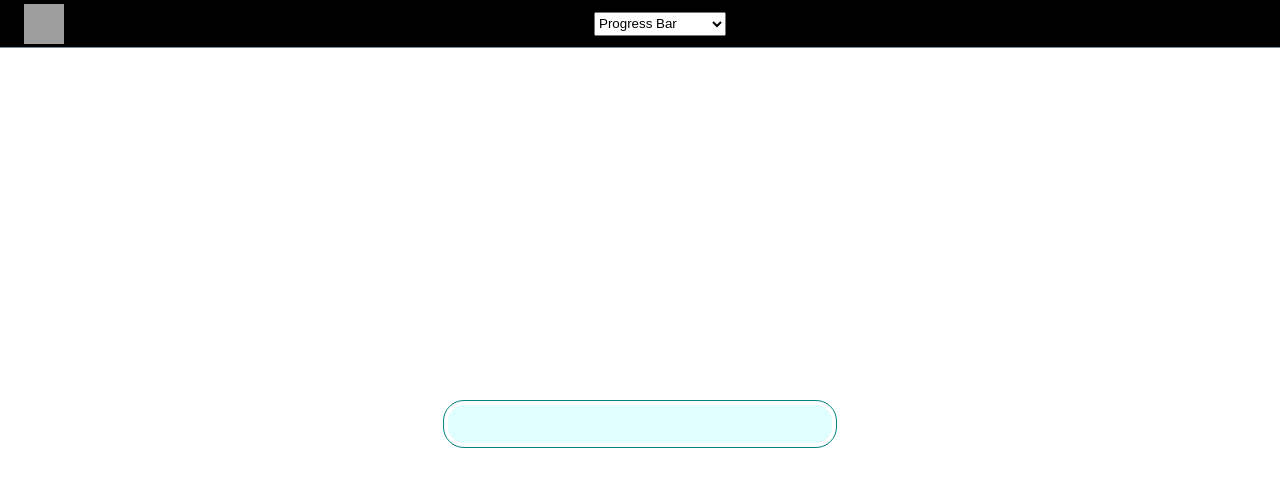
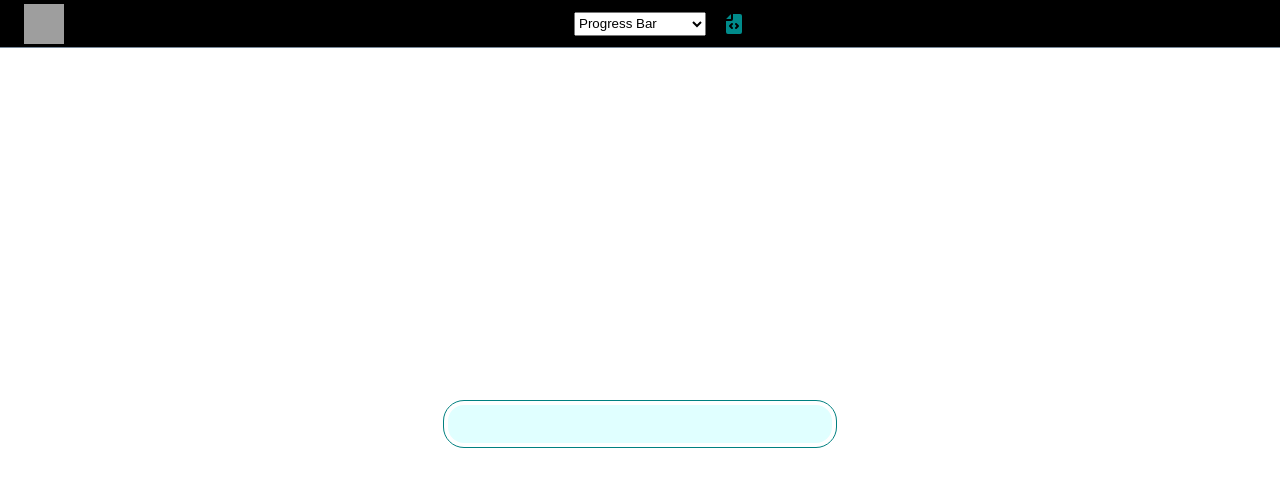
Before and after one commit to sridhar-nallasamy/some-fe-learnings, a React (Vite) app: page /progressBar in a window 1280 px wide. Shown: the top 486 px of the page. Built offline with nearby package versions, Linux system fonts and the light colour scheme; grey boxes are pictures that could not be loaded.

Commit message:
nav corrections

```diff
--- a/index.html
+++ b/index.html
@@ -4,7 +4,7 @@
     <meta charset="UTF-8" />
     <link rel="icon" type="image/x-icon" href="/favicon.ico" />
     <meta name="viewport" content="width=device-width, initial-scale=1.0" />
-    <title>FE Learnings 🚀</title>
+    <title>FE Stuffs 🚀</title>
     <style>
       * {
         margin: 0;
--- /dev/null
+++ b/src/assets/fileCodeIcon.tsx
@@ -0,0 +1,20 @@
+const FileCodeIcon = (props: React.SVGAttributes<SVGElement>) => {
+  return (
+    <svg
+      aria-hidden='true'
+      xmlns='http://www.w3.org/2000/svg'
+      width='24'
+      height='24'
+      viewBox='0 0 24 24'
+      {...props}
+    >
+      <path
+        fill-rule='evenodd'
+        d='M9 2.221V7H4.221a2 2 0 0 1 .365-.5L8.5 2.586A2 2 0 0 1 9 2.22ZM11 2v5a2 2 0 0 1-2 2H4v11a2 2 0 0 0 2 2h12a2 2 0 0 0 2-2V4a2 2 0 0 0-2-2h-7Zm-.293 9.293a1 1 0 0 1 0 1.414L9.414 14l1.293 1.293a1 1 0 0 1-1.414 1.414l-2-2a1 1 0 0 1 0-1.414l2-2a1 1 0 0 1 1.414 0Zm2.586 1.414a1 1 0 0 1 1.414-1.414l2 2a1 1 0 0 1 0 1.414l-2 2a1 1 0 0 1-1.414-1.414L14.586 14l-1.293-1.293Z'
+        clip-rule='evenodd'
+      />
+    </svg>
+  );
+};
+
+export default FileCodeIcon;
--- a/src/components/multiProgressBar/styles.module.css
+++ b/src/components/multiProgressBar/styles.module.css
@@ -14,6 +14,7 @@
 }
 
 .addBtn {
+  color: #fff;
   padding: 0.25rem 1rem;
   border-radius: 0.5rem;
   background-color: cadetblue;
--- a/src/components/progressBar/index.tsx
+++ b/src/components/progressBar/index.tsx
@@ -16,7 +16,7 @@ const ProgressBar = () => {
           setIsStart(false);
           return p;
         });
-      }, 100);
+      }, 60);
     }
 
     return () => {
--- a/src/constants/index.tsx
+++ b/src/constants/index.tsx
@@ -8,26 +8,49 @@ import ProgressBar from '../components/progressBar';
 import ScrollEffect from '../components/scrollEffect';
 import ShapeSelect from '../components/shapeSelect';
 
-const registry: (Pick<RouteObject, 'Component' | 'element' | 'path'> & {
-  label: string;
-})[] = [
-  { path: '', element: <Navigate to={'chromeTab'} />, label: '' },
-  { path: 'chromeTab', Component: ChromeTab, label: 'Chrome Tab' },
-  { path: 'fontSelect', Component: FontSelect, label: 'Font Select' },
-  { path: 'grailLayout', Component: GrailLayout, label: 'Grail Layout' },
-  {
+const registry: Record<
+  string,
+  Pick<RouteObject, 'Component' | 'element' | 'path'> & {
+    label: string;
+  }
+> = {
+  default: { path: '', element: <Navigate to={'chromeTab'} />, label: '' },
+  chromeTab: { path: 'chromeTab', Component: ChromeTab, label: 'Chrome Tab' },
+  fontSelect: {
+    path: 'fontSelect',
+    Component: FontSelect,
+    label: 'Font Select',
+  },
+  grailLayout: {
+    path: 'grailLayout',
+    Component: GrailLayout,
+    label: 'Grail Layout',
+  },
+  infinityScroll: {
     path: 'infinityScroll',
     Component: InfinityScroll,
     label: 'Infinity Scroll',
   },
-  {
+  multiProgressBar: {
     path: 'multiProgressBar',
     Component: MultiProgressBar,
     label: 'Multi Progress Bar',
   },
-  { path: 'progressBar', Component: ProgressBar, label: 'Progress Bar' },
-  { path: 'scrollEffect', Component: ScrollEffect, label: 'Scroll Effect' },
-  { path: 'shapeSelect', Component: ShapeSelect, label: 'Shape Select' },
-];
+  progressBar: {
+    path: 'progressBar',
+    Component: ProgressBar,
+    label: 'Progress Bar',
+  },
+  scrollEffect: {
+    path: 'scrollEffect',
+    Component: ScrollEffect,
+    label: 'Scroll Effect',
+  },
+  shapeSelect: {
+    path: 'shapeSelect',
+    Component: ShapeSelect,
+    label: 'Shape Select',
+  },
+};
 
 export { registry };
--- a/src/containers/layout/header/index.tsx
+++ b/src/containers/layout/header/index.tsx
@@ -2,9 +2,12 @@ import styles from './styles.module.css';
 import VgsLogo from '../../../assets/VGS.svg';
 import { useLocation, useNavigate } from 'react-router';
 import { registry } from '../../../constants/index';
+import FileCodeIcon from '../../../assets/fileCodeIcon';
 
 const Header = () => {
   const { pathname } = useLocation();
+  const currentPath = pathname.replace(/^\//g, '');
+
   const navigate = useNavigate();
 
   const onChangeHandler = (e: React.ChangeEvent<HTMLSelectElement>) => {
@@ -23,11 +26,11 @@ const Header = () => {
       />
       <div className={styles.selectBox}>
         <select
-          value={pathname.replace(/^\//g, '')}
+          value={currentPath}
           onChange={onChangeHandler}
           className={styles.select}
         >
-          {registry.map(
+          {Object.values(registry).map(
             ({ path, label }) =>
               path && (
                 <option value={path} key={path}>
@@ -36,6 +39,12 @@ const Header = () => {
               )
           )}
         </select>
+        <FileCodeIcon
+          className={styles.fileCodeIcon}
+          onClick={() => {
+            window.open(registry[currentPath].path, '_blank');
+          }}
+        />
       </div>
     </header>
   );
--- a/src/containers/layout/header/styles.module.css
+++ b/src/containers/layout/header/styles.module.css
@@ -18,6 +18,15 @@
   flex: 1;
   display: flex;
   justify-content: center;
+  align-items: center;
+  gap: 1rem;
+}
+
+.selectBox .fileCodeIcon {
+  width: 1.5rem;
+  height: 1.5rem;
+  cursor: pointer;
+  fill: darkcyan;
 }
 
 .select {
--- a/src/containers/router/index.tsx
+++ b/src/containers/router/index.tsx
@@ -9,7 +9,7 @@ const router = createBrowserRouter([
     Component: Layout,
     ErrorBoundary: ErrorPage,
     children: [
-      ...registry.map(({ path, element, Component }) => ({
+      ...Object.values(registry).map(({ path, element, Component }) => ({
         path,
         element,
         Component,
```
